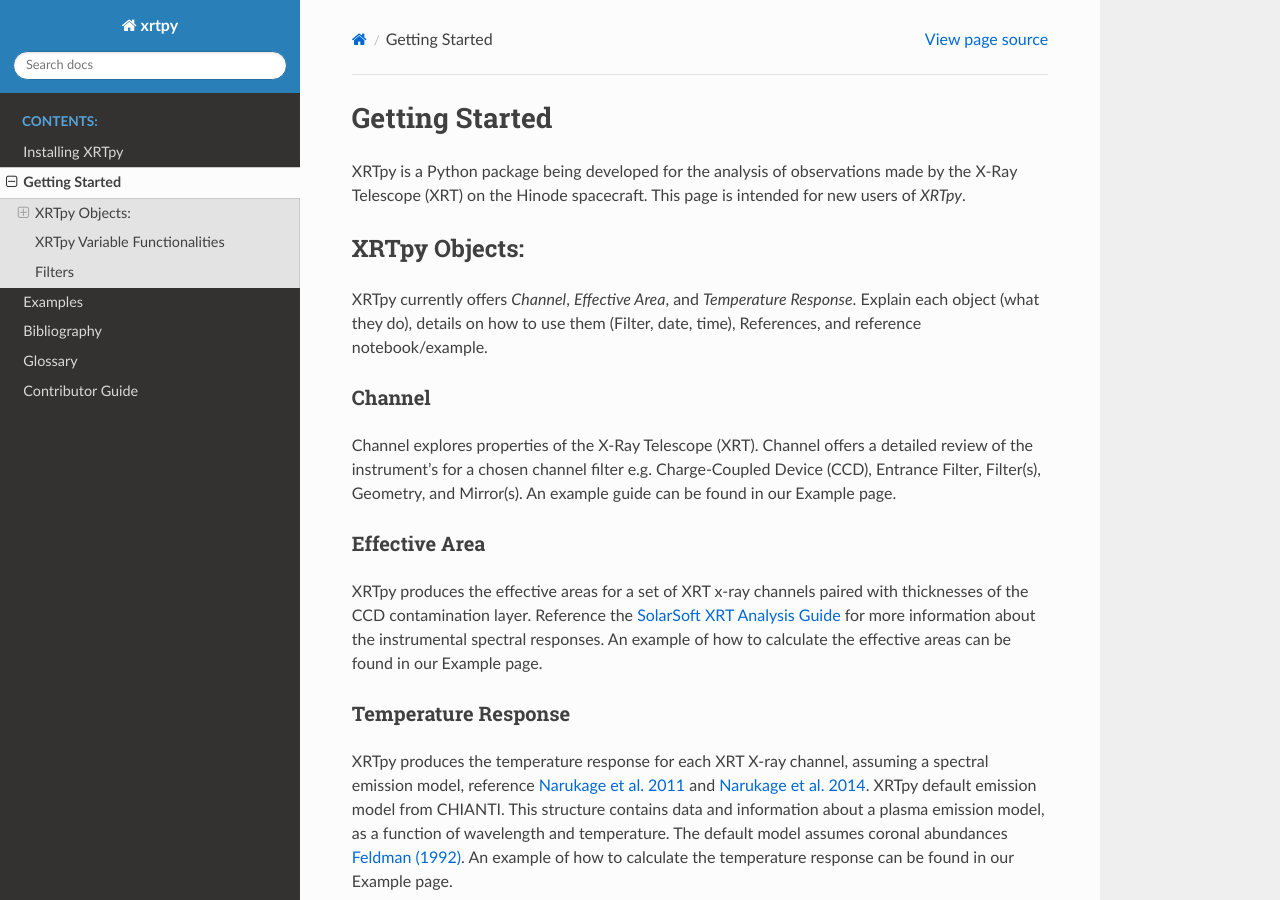
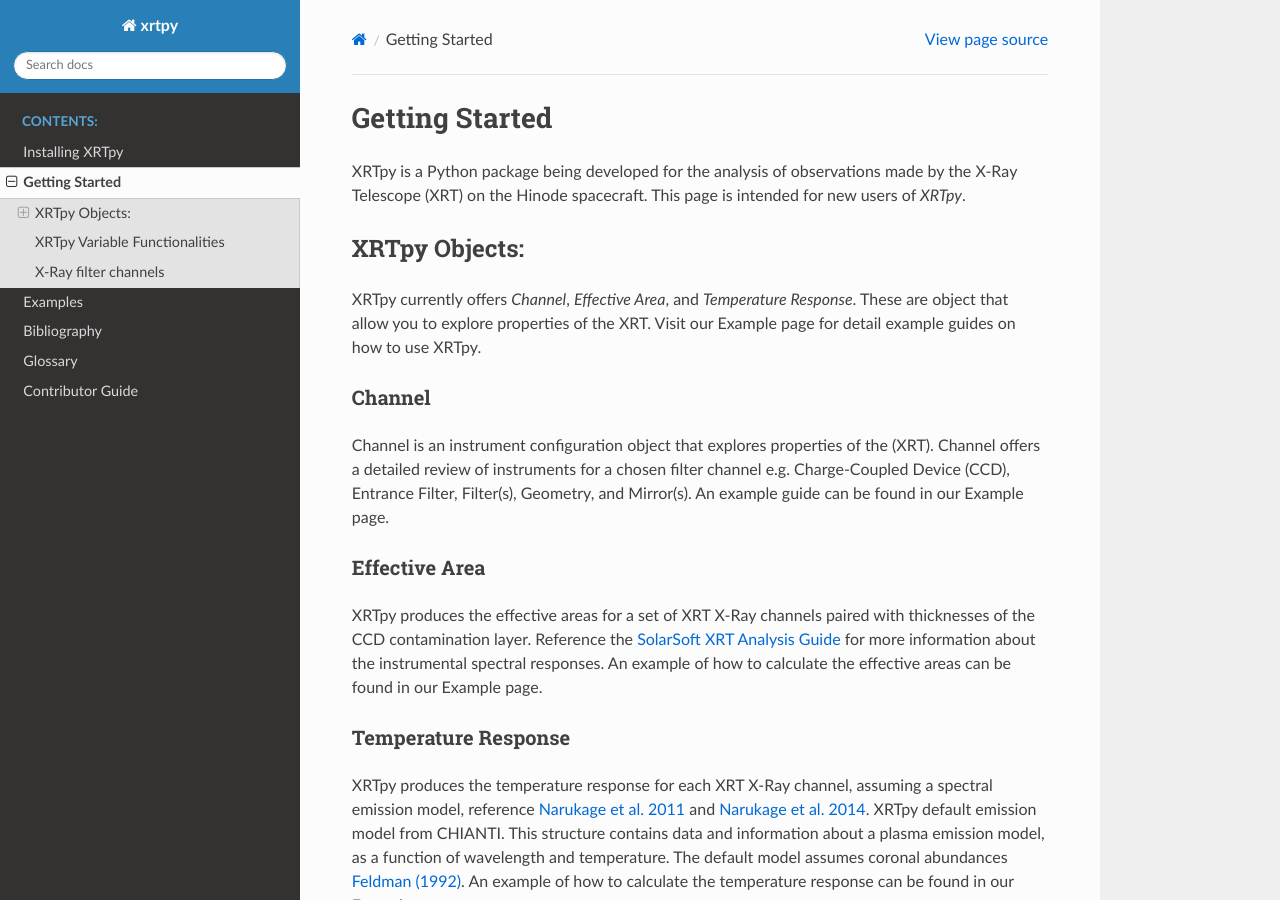
Before and after one commit to HinodeXRT/xrtpy, a Sphinx documentation site: the page built from docs/getting_started.rst, in a window 1280 px wide and 900 px high. Built offline with Sphinx 7.4.7 and the Read the Docs theme 2.0.0, drawn with Linux system fonts in a browser that asks for light colours; some of the changed text lies outside the part shown.

Commit message:
Adding text channel.

```diff
--- a/docs/getting_started.rst
+++ b/docs/getting_started.rst
@@ -7,24 +7,23 @@
 
 XRTpy Objects:
 **************
-
-XRTpy currently offers *Channel*, *Effective Area*, and *Temperature Response*.
-Explain each object (what they do), details on how to use them (Filter, date, time), References, and reference notebook/example.
+XRTpy currently offers *Channel*, *Effective Area*, and *Temperature Response*. These are object that allow you
+to explore properties of the XRT. Visit our Example page for detail example guides on how to use XRTpy.
 
 Channel
 -------
-Channel explores properties of the X-Ray Telescope (XRT). Channel offers a detailed review of the instrument's for a chosen
-channel filter e.g. Charge-Coupled Device (CCD), Entrance Filter, Filter(s), Geometry, and Mirror(s). An example guide can be found in our Example page.
+Channel is an instrument configuration object that explores properties of the (XRT). Channel offers a detailed review of instruments for a chosen
+filter channel e.g. Charge-Coupled Device (CCD), Entrance Filter, Filter(s), Geometry, and Mirror(s). An example guide can be found in our Example page.
 
 Effective Area
 --------------
-XRTpy produces the effective areas for a set of XRT x-ray channels paired with thicknesses of the CCD contamination layer.
+XRTpy produces the effective areas for a set of XRT X-Ray channels paired with thicknesses of the CCD contamination layer.
 Reference the `SolarSoft XRT Analysis Guide`_ for more information about the instrumental spectral responses.
 An example of how to calculate the effective areas can be found in our Example page.
 
 Temperature Response
 --------------------
-XRTpy produces the temperature response for each XRT X-ray channel, assuming a spectral emission model, reference `Narukage et al. 2011`_ and `Narukage et al. 2014`_.
+XRTpy produces the temperature response for each XRT X-Ray channel, assuming a spectral emission model, reference `Narukage et al. 2011`_ and `Narukage et al. 2014`_.
 XRTpy default emission model from CHIANTI. This structure contains data and information about a plasma emission model, as a function of wavelength and temperature.
 The default model assumes coronal abundances `Feldman (1992)`_. An example of how to calculate the temperature response can be found in our Example page.
 
@@ -45,8 +44,8 @@
         #. Mirror
             #. XRTpy offers the ability to inspect the first and second surface mirror. To distinguish the mirrors we use `channel_mirror_#`, where '#' is the first or second mirror surface.
 
-Filters
-*******
+X-Ray filter channels
+*********************
 The XRT controls filter imaging using two sequentially positioned filter wheels, Figure 3.1 in the `SolarSoft XRT Analysis Guide`_ shows the XRT filter wheels as viewed from the sun.
 The existing filters are structures as so:
 
```
